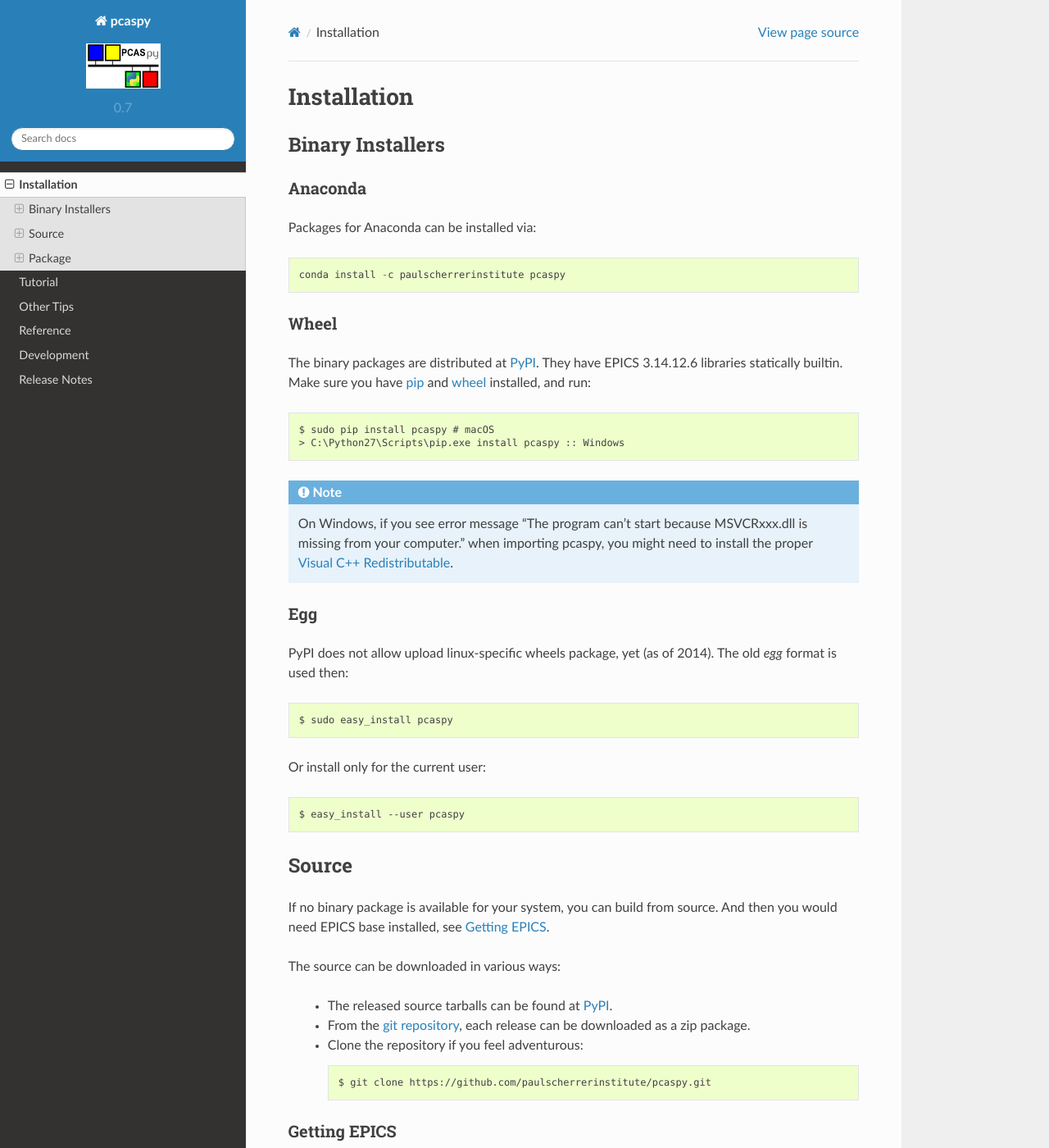
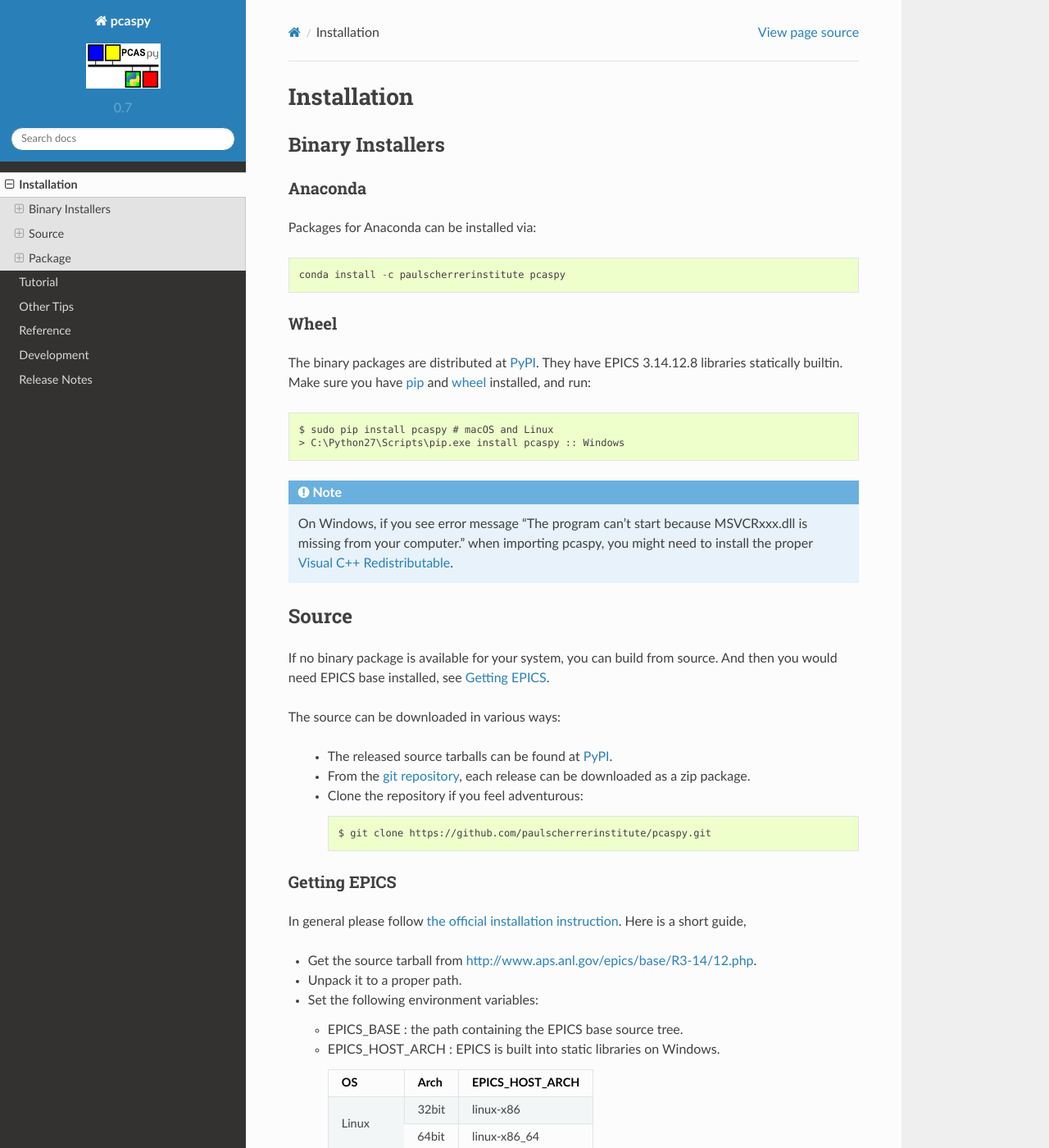
Before and after one commit to paulscherrerinstitute/pcaspy, a Sphinx documentation site: the page built from docs/source/installation.rst, in a window 1280 px wide and 1400 px high. Shown: the whole window at 82% size. Built offline with Sphinx 7.4.7 and the Read the Docs theme 2.0.0, drawn with Linux system fonts in a browser that asks for light colours; some of the changed text lies outside the part shown.

Commit message:
doc: remove obsolete egg format

```diff
--- a/docs/source/installation.rst
+++ b/docs/source/installation.rst
@@ -15,26 +15,14 @@
 Wheel
 ~~~~~
 The binary packages are distributed at `PyPI <https://pypi.python.org/pypi/pcaspy>`_.
-They have EPICS 3.14.12.6 libraries statically builtin. Make sure you have `pip <https://pypi.python.org/pypi/pip>`_ and
+They have EPICS 3.14.12.8 libraries statically builtin. Make sure you have `pip <https://pypi.python.org/pypi/pip>`_ and
 `wheel <https://pypi.python.org/pypi/wheel>`_  installed, and run::
 
-    $ sudo pip install pcaspy # macOS
+    $ sudo pip install pcaspy # macOS and Linux
     > C:\Python27\Scripts\pip.exe install pcaspy :: Windows
 
 
 .. note:: On Windows, if you see error message "The program can't start because MSVCRxxx.dll is missing from your computer." when importing pcaspy, you might need to install the proper `Visual C++ Redistributable <https://support.microsoft.com/en-us/help/2977003/the-latest-supported-visual-c-downloads>`_.
-
-Egg
-~~~
-PyPI does not allow upload linux-specific wheels package, yet (as of 2014).
-The old *egg* format is used then::
-
-    $ sudo easy_install pcaspy
-
-Or install only for the current user::
-
-    $ easy_install --user pcaspy
-
 
 Source
 ------
@@ -106,7 +96,7 @@
           +------------------+-----------------------+
           | 3.3 - 3.4        |  2010                 |
           +------------------+-----------------------+
-          | 3.5 - 3.6        |  2015                 |
+          | 3.5 - 3.12       |  2015                 |
           +------------------+-----------------------+
 
           Mismatching may cause crashes!
@@ -170,7 +160,7 @@
     $ python setup.py bdist_wheel
 
 RPM
-^^^
+~~~
 The spec file *python-pcaspy.spec* is included. Get the source tarball either from PyPI or create it by
 ``python setup.py sdist``, and run::
 
```
Also changed, not shown: other parts of docs/source/installation.rst (+4 -2 lines).
